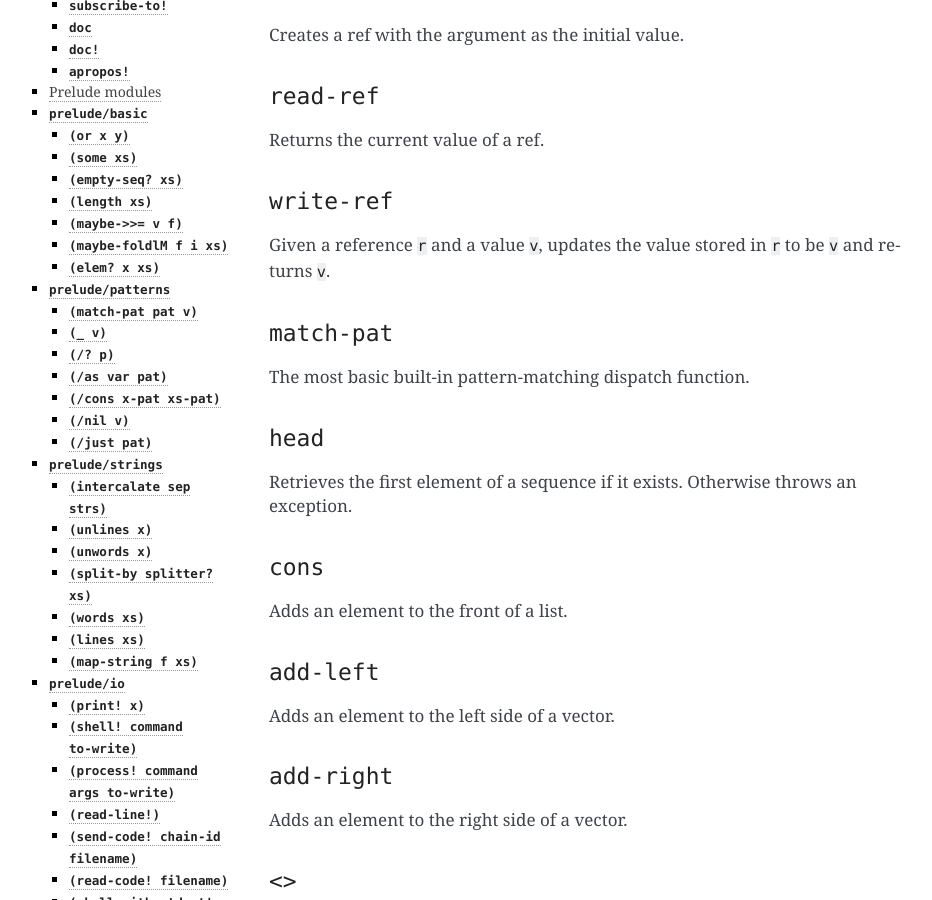
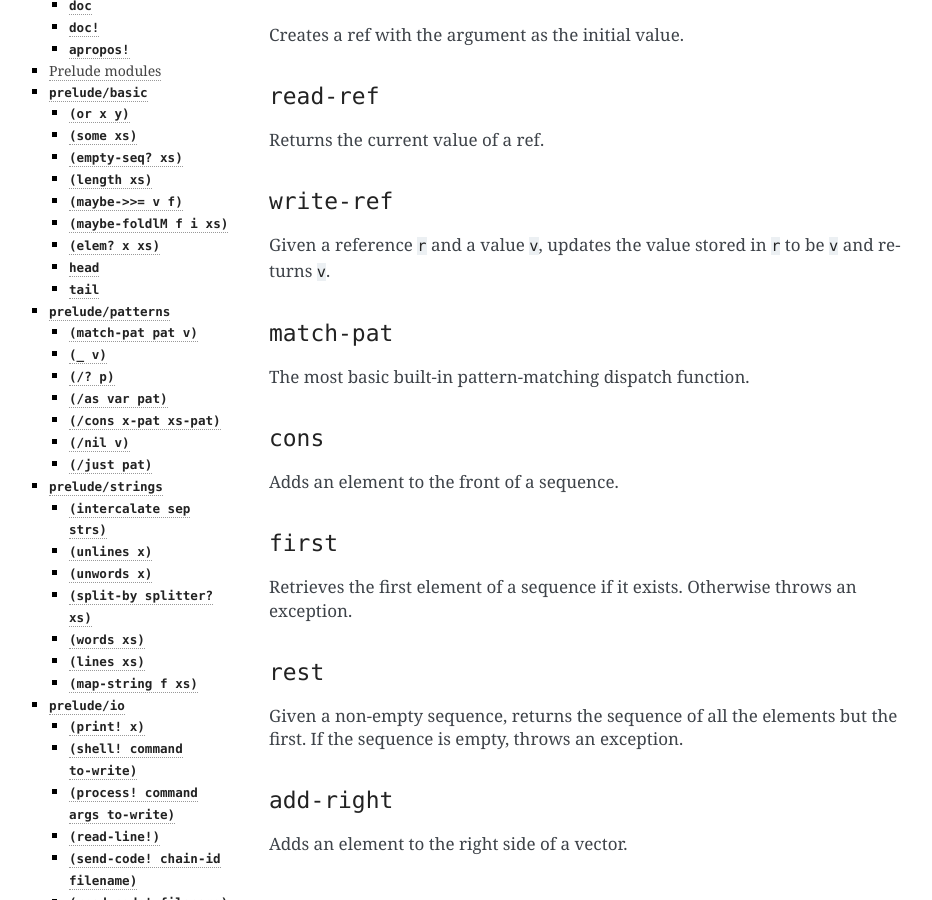
Before and after one commit to radicle-dev/radicle-alpha, a Sphinx documentation site: the page built from docs/source/reference.rst, in a window 1280 px wide and 900 px high, scrolled down 1959 px. Shown: the whole window, without its empty margins (151-1083 px from the left). Built offline with Sphinx 7.4.7, drawn with Linux system fonts in a browser that asks for light colours; pages that are not in the unit, such as notebooks, are missing from menus; some of the changed text lies outside the part shown.

Commit message:
Streamline vector and list functions
* `cons`, `/cons`, and `/nil` now work for vectors as well as lists.
* Remove `add-left` primfn and replace occurrences with `cons`
* Replace `add-left` with `cons`
* Rename the `head` and `tail` primfns to `first` and `rest`

```diff
--- a/docs/source/reference.rst
+++ b/docs/source/reference.rst
@@ -108,21 +108,22 @@ Given a reference ``r`` and a value ``v``, updates the value stored in
 
 The most basic built-in pattern-matching dispatch function.
 
-``head``
+``cons``
 ~~~~~~~~
+
+Adds an element to the front of a sequence.
+
+``first``
+~~~~~~~~~
 
 Retrieves the first element of a sequence if it exists. Otherwise throws
 an exception.
 
-``cons``
+``rest``
 ~~~~~~~~
 
-Adds an element to the front of a list.
-
-``add-left``
-~~~~~~~~~~~~
-
-Adds an element to the left side of a vector.
+Given a non-empty sequence, returns the sequence of all the elements but
+the first. If the sequence is empty, throws an exception.
 
 ``add-right``
 ~~~~~~~~~~~~~
@@ -191,12 +192,6 @@ is empty, in which case an exception is thrown.
 
 Given a sequence ``xs`` and a function ``f``, returns a sequence with
 the same elements ``x`` of ``xs`` but sorted according to ``(f x)``.
-
-``tail``
-~~~~~~~~
-
-Given a non-empty sequence, returns the sequence of all the elements but
-the first. If the sequence is empty, throws an exception.
 
 ``take``
 ~~~~~~~~
@@ -576,6 +571,16 @@ left (i.e. from left to right) in the maybe monad.
 
 Returns true if ``x`` is an element of the sequence ``xs``
 
+``head``
+~~~~~~~~
+
+Backwards compatible alias for ``first``.
+
+``tail``
+~~~~~~~~
+
+Backwards compatible alias for ``rest``.
+
 ``prelude/patterns``
 --------------------
 
@@ -613,12 +618,12 @@ bound to the matched value.
 ``(/cons x-pat xs-pat)``
 ~~~~~~~~~~~~~~~~~~~~~~~~
 
-A pattern for lists with a head and a tail.
+A pattern for sequences with a head and a tail.
 
 ``(/nil v)``
 ~~~~~~~~~~~~
 
-Empty-list pattern.
+Empty-sequence pattern. Matches ``[]`` and ``(list)``
 
 ``(/just pat)``
 ~~~~~~~~~~~~~~~
--- a/reference-doc.yaml
+++ b/reference-doc.yaml
@@ -37,9 +37,9 @@ primFns:
 # Pattern matching
 - match-pat
 # Sequences
-- head
 - cons
-- add-left
+- first
+- rest
 - add-right
 - <>
 - list
@@ -51,7 +51,6 @@ primFns:
 - foldr
 - drop
 - sort-by
-- tail
 - take
 - nth
 - seq
```
Also changed, not shown: 15 other files.
